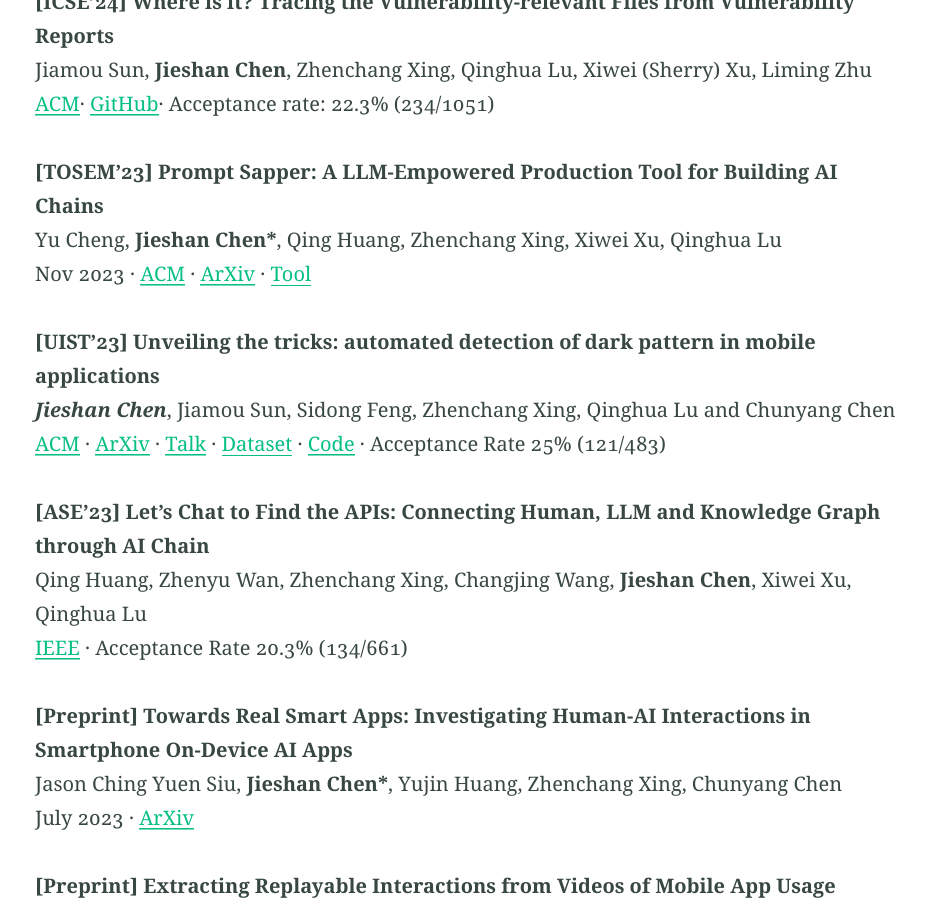
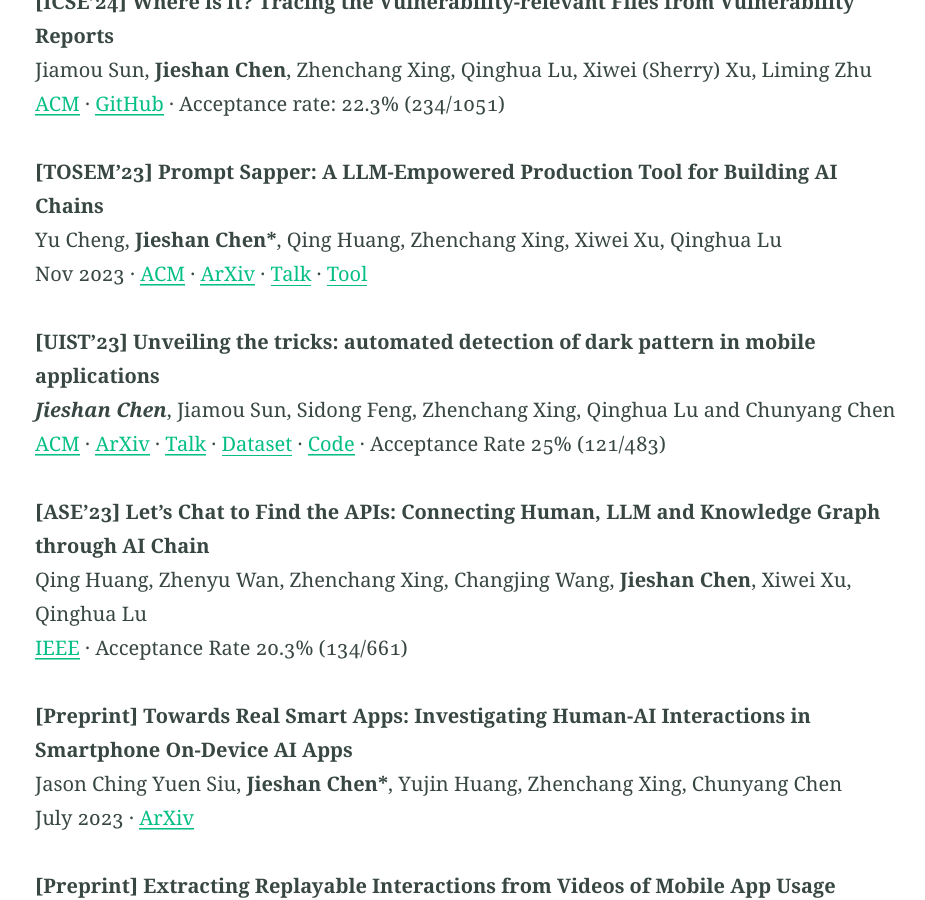
Before and after one commit to chenjshnn/chenjshnn.github.io, a Jekyll site: the page built from index.md, in a window 1280 px wide and 900 px high, scrolled down 2468 px. Shown: the whole window, without its empty margins (173-1098 px from the left). Built offline with Jekyll 4.4.1, drawn with Linux system fonts in a browser that asks for light colours.

Commit message:
Update index.md

```diff
--- a/index.md
+++ b/index.md
@@ -44,23 +44,23 @@ Jieshan has published many papers at top-tier CORE A* ranked conferences/journal
 ### Selected Publications
 **[ICSE'25] DesignRepair: Dual-Stream Design Guideline-Aware Frontend Repair with Large Language Models** <br />
 Mingyue Yuan, **Jieshan Chen\***, Zhenchang Xing, Aaron Quigley, Yuyu Luo, Gelareh Mohammadi, Qinghua Lu, Liming Zhu <br />
-[Arxiv](https://arxiv.org/pdf/2411.01606)· [GitHub](https://github.com/UGAIForge/DesignRepair2024)
+[Arxiv](https://arxiv.org/pdf/2411.01606) · [GitHub](https://github.com/UGAIForge/DesignRepair2024)
 
 **[UIST'24] GPTVoiceTasker: Advancing Multi-step Mobile Task Efficiency Through Dynamic Interface Exploration and Learning** <br />
 Minh Duc Vu, Han Wang, Zhuang Li, **Jieshan Chen**, Shengdong Zhao, Zhenchang Xing, Chunyang Chen  <br />
-[ACM](https://dl.acm.org/doi/10.1145/3654777.3676356)· [Arxiv](https://arxiv.org/pdf/2401.14268)· [GitHub](https://github.com/vuminhduc796/GPTVoiceTasker)· Acceptance rate: 24% (146/608)
+[ACM](https://dl.acm.org/doi/10.1145/3654777.3676356) · [Arxiv](https://arxiv.org/pdf/2401.14268) · [GitHub](https://github.com/vuminhduc796/GPTVoiceTasker) · Acceptance rate: 24% (146/608)
 
 **[ICSE'24] Where is it? Tracing the Vulnerability-relevant Files from Vulnerability Reports** <br />
 Jiamou Sun, **Jieshan Chen**, Zhenchang Xing, Qinghua Lu, Xiwei (Sherry) Xu, Liming Zhu <br />
-[ACM](https://dl.acm.org/doi/10.1145/3597503.3639202)· [GitHub](https://github.com/anonymous-77400046/vulnerability_file_trace)· Acceptance rate: 22.3% (234/1051)
+[ACM](https://dl.acm.org/doi/10.1145/3597503.3639202) · [GitHub](https://github.com/anonymous-77400046/vulnerability_file_trace) · Acceptance rate: 22.3% (234/1051)
 
 **[TOSEM'23] Prompt Sapper: A LLM-Empowered Production Tool for Building AI Chains** <br />
 Yu Cheng, **Jieshan Chen\***, Qing Huang, Zhenchang Xing, Xiwei Xu, Qinghua Lu <br />
-Nov 2023 · [ACM](https://dl.acm.org/doi/10.1145/3638247) · [ArXiv](https://arxiv.org/pdf/2306.12028) · [Tool](https://www.aichain.online/)
+Nov 2023 · [ACM](https://dl.acm.org/doi/10.1145/3638247) · [ArXiv](https://arxiv.org/pdf/2306.12028) · [Talk](https://www.youtube.com/watch?v=6QZW8WjYesI&lc=Ugyadp9ya26_0qr0g0p4AaABAg) · [Tool](https://www.aichain.online/)
 
 **[UIST'23] Unveiling the tricks: automated detection of dark pattern in mobile applications** <br />
 ***Jieshan Chen***, Jiamou Sun, Sidong Feng, Zhenchang Xing, Qinghua Lu and Chunyang Chen <br />
-[ACM](https://dl.acm.org/doi/10.1145/3586183.3606783) · [ArXiv](https://arxiv.org/pdf/2308.05898.pdf)  · [Talk](https://m.youtube.com/watch?v=PkXHuPkatpk&t=16167s) · [Dataset](https://zenodo.org/records/8126443) · [Code](https://github.com/chenjshnn/UIST23-UIGuard) · Acceptance Rate 25% (121/483)
+[ACM](https://dl.acm.org/doi/10.1145/3586183.3606783) · [ArXiv](https://arxiv.org/pdf/2308.05898.pdf) · [Talk](https://m.youtube.com/watch?v=PkXHuPkatpk&t=16167s) · [Dataset](https://zenodo.org/records/8126443) · [Code](https://github.com/chenjshnn/UIST23-UIGuard) · Acceptance Rate 25% (121/483)
 
 **[ASE'23] Let's Chat to Find the APIs: Connecting Human, LLM and Knowledge Graph through AI Chain** <br />
 Qing Huang, Zhenyu Wan, Zhenchang Xing, Changjing Wang, **Jieshan Chen**, Xiwei Xu, Qinghua Lu <br />
```
